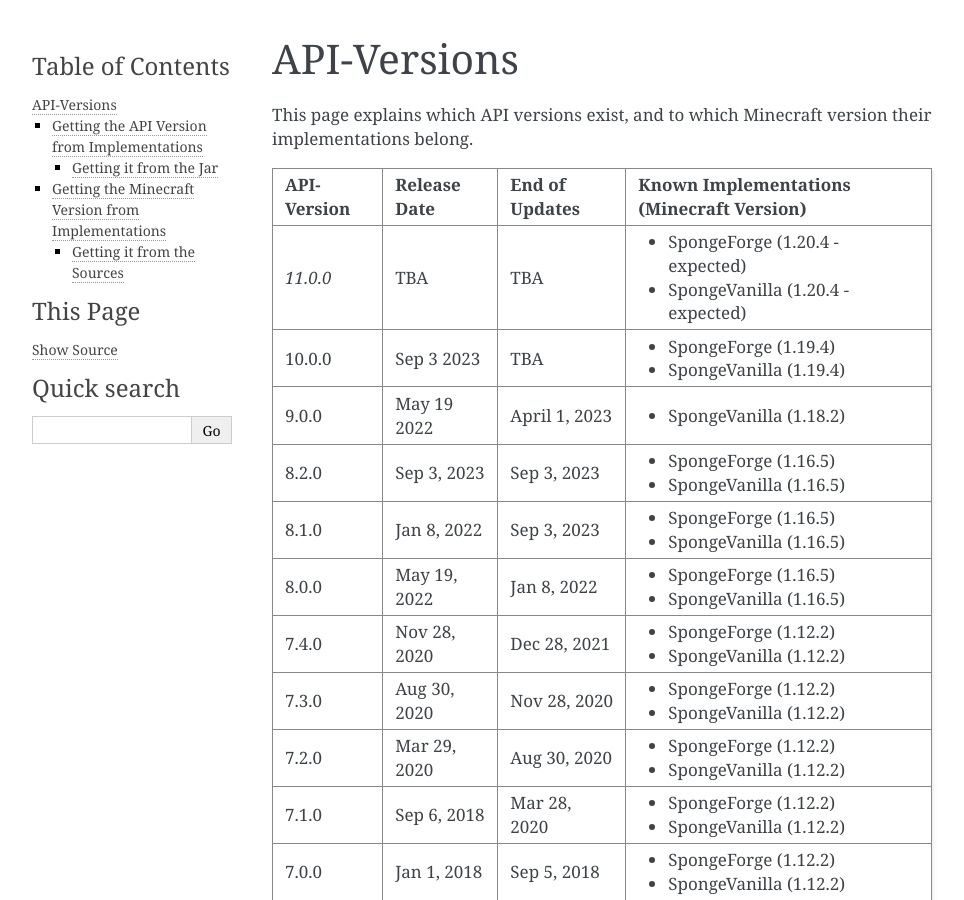
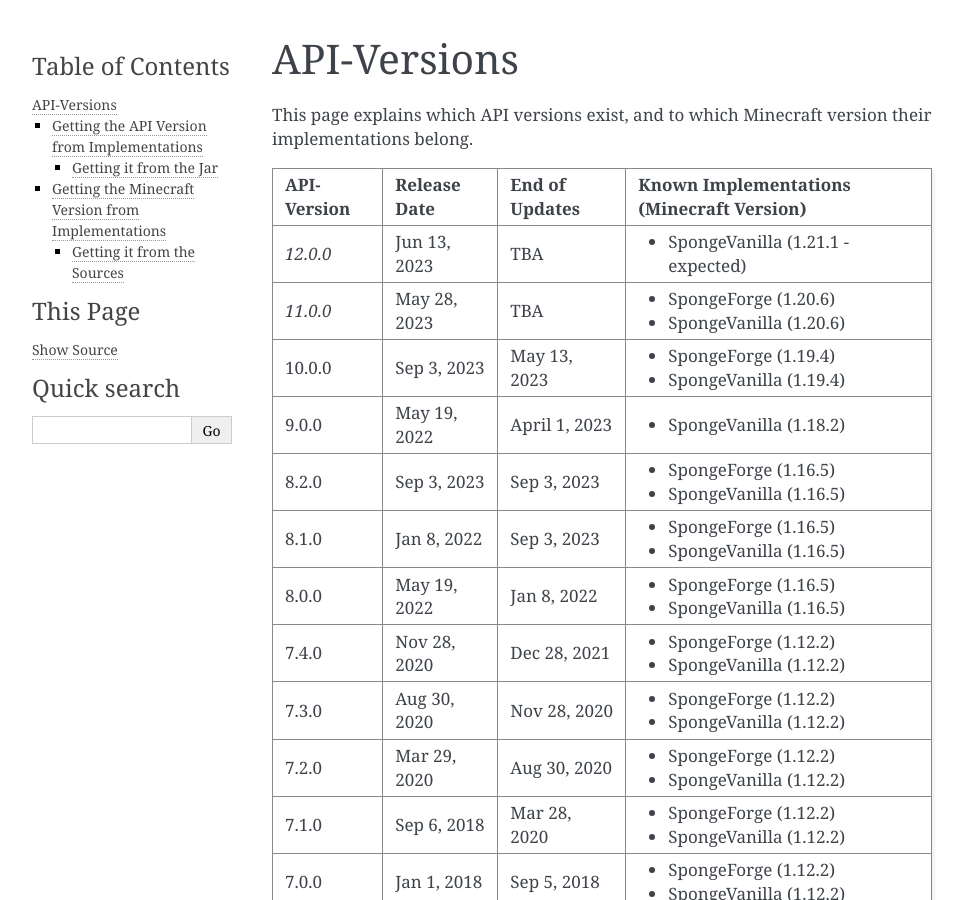
Before and after one commit to SpongePowered/SpongeDocs, a Sphinx documentation site: the page built from source/plugin/api-versions.rst, in a window 1280 px wide and 900 px high. Shown: the whole window, without its empty margins (148-1112 px from the left). Built offline with Sphinx 7.4.7, drawn with Linux system fonts in a browser that asks for light colours.

Commit message:
Added api 12

```diff
--- a/source/plugin/api-versions.rst
+++ b/source/plugin/api-versions.rst
@@ -7,13 +7,15 @@
 +-------------+--------------+----------------+-------------------------------------------+
 | API-Version | Release Date | End of Updates | Known Implementations (Minecraft Version) |
 +=============+==============+================+===========================================+
-| *11.0.0*    | TBA          | TBA            | * SpongeForge (1.20.4 - expected)         |
-|             |              |                | * SpongeVanilla (1.20.4 - expected)       |
+| *12.0.0*    | Jun 13, 2023 | TBA            | * SpongeVanilla (1.21.1 - expected)       |
 +-------------+--------------+----------------+-------------------------------------------+
-| 10.0.0      | Sep 3 2023   | TBA            | * SpongeForge (1.19.4)                    |
+| *11.0.0*    | May 28, 2023 | TBA            | * SpongeForge (1.20.6)                    |
+|             |              |                | * SpongeVanilla (1.20.6)                  |
++-------------+--------------+----------------+-------------------------------------------+
+| 10.0.0      | Sep 3, 2023  | May 13, 2023   | * SpongeForge (1.19.4)                    |
 |             |              |                | * SpongeVanilla (1.19.4)                  |
 +-------------+--------------+----------------+-------------------------------------------+
-| 9.0.0       | May 19 2022  | April 1, 2023  | * SpongeVanilla (1.18.2)                  |
+| 9.0.0       | May 19, 2022 | April 1, 2023  | * SpongeVanilla (1.18.2)                  |
 +-------------+--------------+----------------+-------------------------------------------+
 | 8.2.0       | Sep 3, 2023  | Sep 3, 2023    | * SpongeForge (1.16.5)                    |
 |             |              |                | * SpongeVanilla (1.16.5)                  |
```
